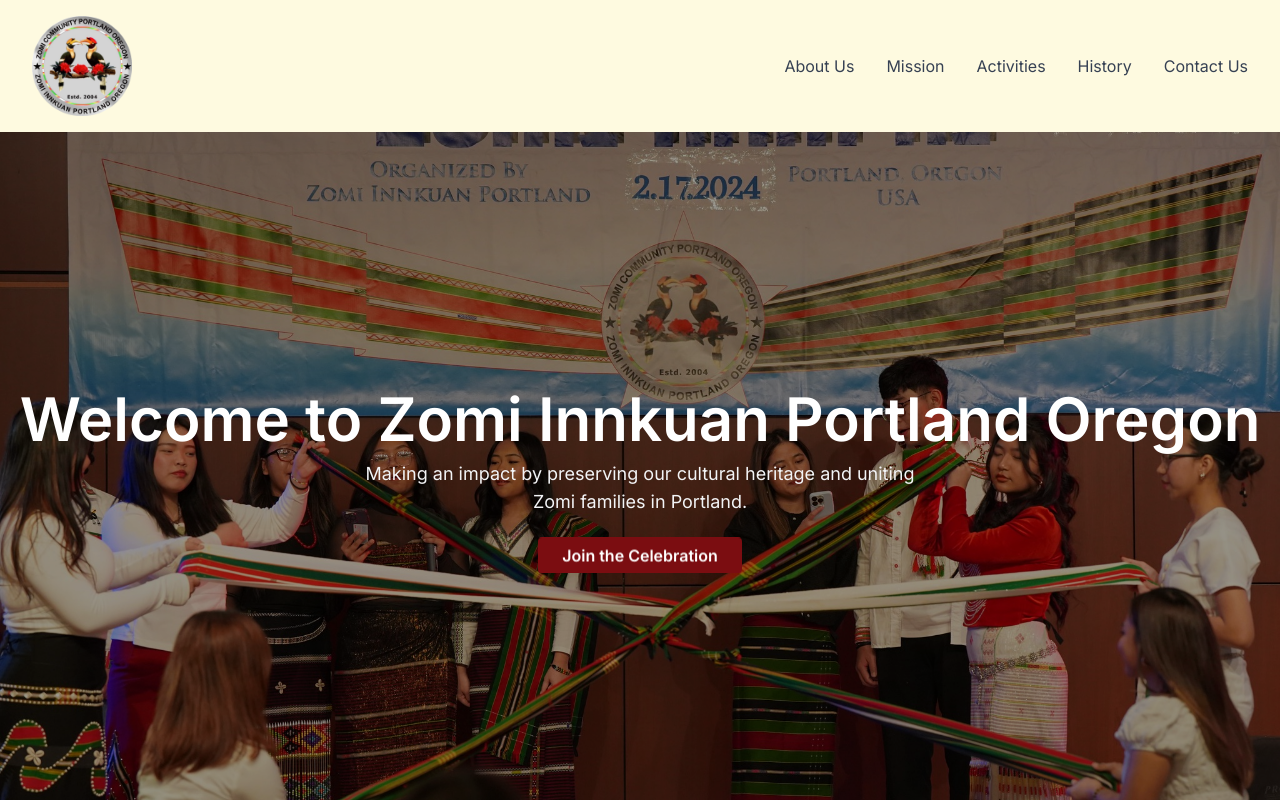
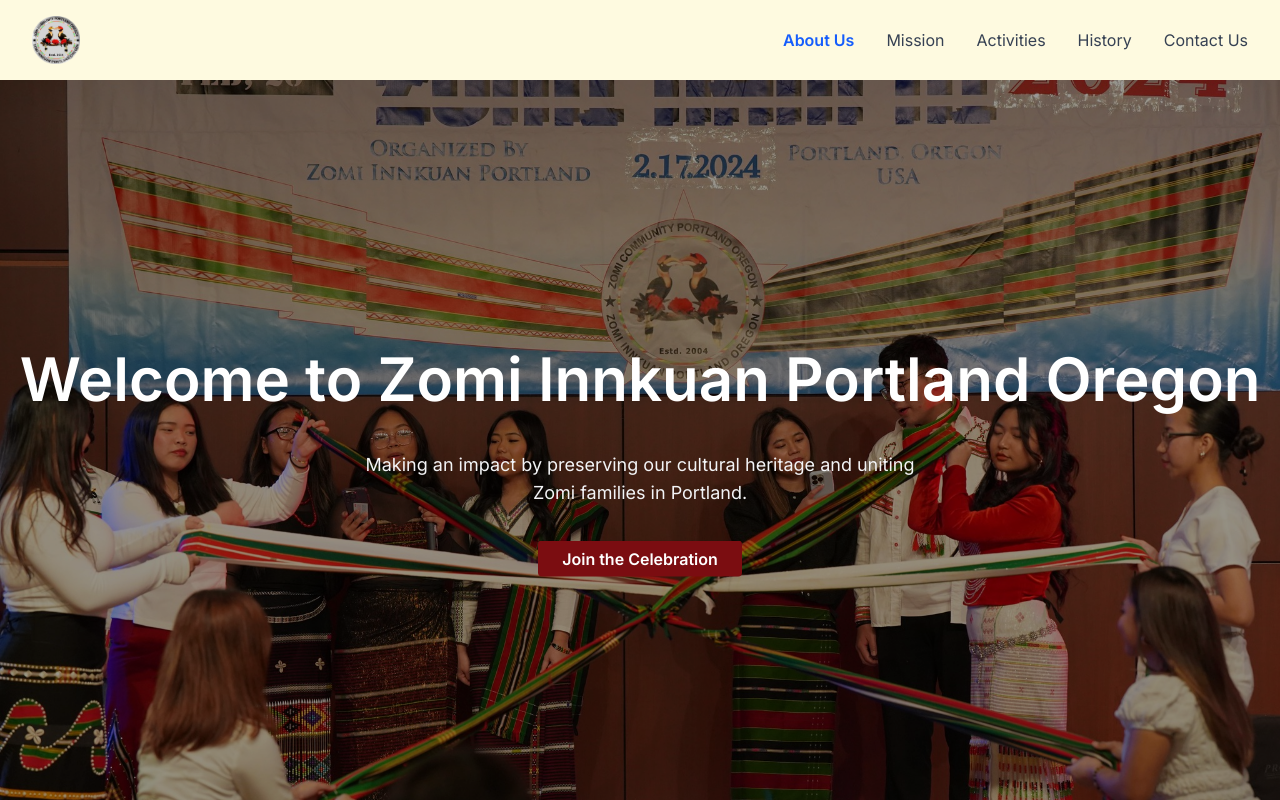
Before and after one commit to dvan2/zipo-site, a Next.js app: page / in a window 1280 px wide. Shown: the top 800 px of the page. Built offline with nearby package versions, Linux system fonts and the light colour scheme.

Commit message:
hover effect, mobile menu

```diff
--- a/app/globals.css
+++ b/app/globals.css
@@ -41,3 +41,21 @@
   --font-sans: var(--font-geist-sans);
   --font-mono: var(--font-geist-mono);
 }
+
+.nav-link {
+  @apply relative transition;
+}
+
+.nav-link::after {
+  content: '';
+  position: absolute;
+  width: 0%;
+  height: 2px;
+  bottom: 0;
+  left: 0;
+  background: currentColor;
+  transition: width 0.3s ease;
+}
+.nav-link:hover::after {
+  width: 100%;
+}
--- a/app/page.tsx
+++ b/app/page.tsx
@@ -11,13 +11,13 @@
         <div className='absolute inset-0 bg-black/40' />
         <div className='relative z-10'>
           <Parallax speed={-10}>
-            <h2 className='text-5xl md:text-6xl font-bold font-[var(--font-heading)] leading-tight mb-6'>
+            <h2 className='text-5xl md:text-6xl font-bold font-[var(--font-heading)] leading-tight mb-16'>
               Welcome to{' '}
               <span className='text-accent'>Zomi Innkuan Portland Oregon</span>
             </h2>
           </Parallax>
           <Parallax speed={-10}>
-            <p className='text-lg text-gray-100 max-w-xl mx-auto mb-12'>
+            <p className='text-lg text-gray-100 max-w-xl mx-auto mb-16'>
               Making an impact by preserving our cultural heritage and uniting
               Zomi families in Portland.
             </p>
@@ -34,13 +34,13 @@
       </section>
       <section id='about' className='max-w-4xl mx-auto py-16 px-6 text-center'>
         <h3 className='text-2xl font-bold mb-4'>About Us</h3>
-        <p className='text-lg text-gray-600 dark:text-gray-400'>
+        <p className='text-lg text-gray-700'>
           Zomi Innkuan Portland is a vibrant community fostering unity among
           Zomi families through cultural celebrations, support, and leadership.
         </p>
       </section>
 
-      <section id='events' className='bg-gray-100 dark:bg-gray-800 py-16 px-6'>
+      <section id='events' className='bg-gray-800 py-16 px-6'>
         <div className='max-w-4xl mx-auto text-center'>
           <h3 className='text-2xl font-bold mb-4'>Upcoming Event</h3>
           <div className='bg-white dark:bg-gray-900 p-6 rounded shadow'>
--- a/components/Navbar.tsx
+++ b/components/Navbar.tsx
@@ -2,10 +2,21 @@
 
 import Link from 'next/link';
 import { useState } from 'react';
-import { Menu, X } from 'lucide-react'; // icons
 import Image from 'next/image';
+import { usePathname } from 'next/navigation';
+import { Menu, X } from 'lucide-react';
+
+const navItems = [
+  { label: 'About Us', href: '/' },
+  { label: 'Mission', href: '/mission' },
+  { label: 'Activities', href: '/activities' },
+  { label: 'History', href: '/history' },
+  { label: 'Contact Us', href: '/contact' },
+];
 
 export default function Navbar() {
+  const pathname = usePathname();
+  const [isOpen, setIsOpen] = useState(false);
   return (
     <nav className='bg-background'>
       <div className='max-w-7xl mx-auto px-4 sm:px-6 lg:px-8'>
@@ -14,30 +25,52 @@
             <Image
               src='/images/ziporound.png'
               alt='ZIPO logo'
-              width={100}
-              height={100}
+              width={48}
+              height={48}
             />
           </Link>
 
           <div className='hidden md:flex space-x-8 text-base font-light text-gray-700'>
-            <Link href='/' className='nav-link'>
-              About Us
-            </Link>
-            <Link href='/mission' className='nav-link'>
-              Mission
-            </Link>
-            <Link href='/activities' className='nav-link'>
-              Activities
-            </Link>
-            <Link href='#about' className='nav-link'>
-              History
-            </Link>
-            <Link href='#contact' className='nav-link'>
-              Contact Us
-            </Link>
+            {navItems.map(({ label, href }) => (
+              <Link
+                key={href}
+                href={href}
+                className={`nav-link relative ${
+                  pathname === href
+                    ? 'text-blue-600 font-semibold after:w-full'
+                    : 'text-gray-700'
+                }`}
+              >
+                {label}
+              </Link>
+            ))}
+          </div>
+
+          {/* Mobile Menu Button */}
+          <div className='md:hidden'>
+            <button onClick={() => setIsOpen(!isOpen)} aria-label='Toggle Menu'>
+              {isOpen ? <X size={24} /> : <Menu size={24} />}
+            </button>
           </div>
         </div>
       </div>
+
+      {isOpen && (
+        <div className='md:hidden px-4 pb-4 space-y-2'>
+          {navItems.map(({ label, href }) => (
+            <Link
+              key={href}
+              href={href}
+              onClick={() => setIsOpen(false)}
+              className={`block nav-link ${
+                pathname === href ? 'text-blue-600 font-semibold' : ''
+              }`}
+            >
+              {label}
+            </Link>
+          ))}
+        </div>
+      )}
     </nav>
   );
 }
```
